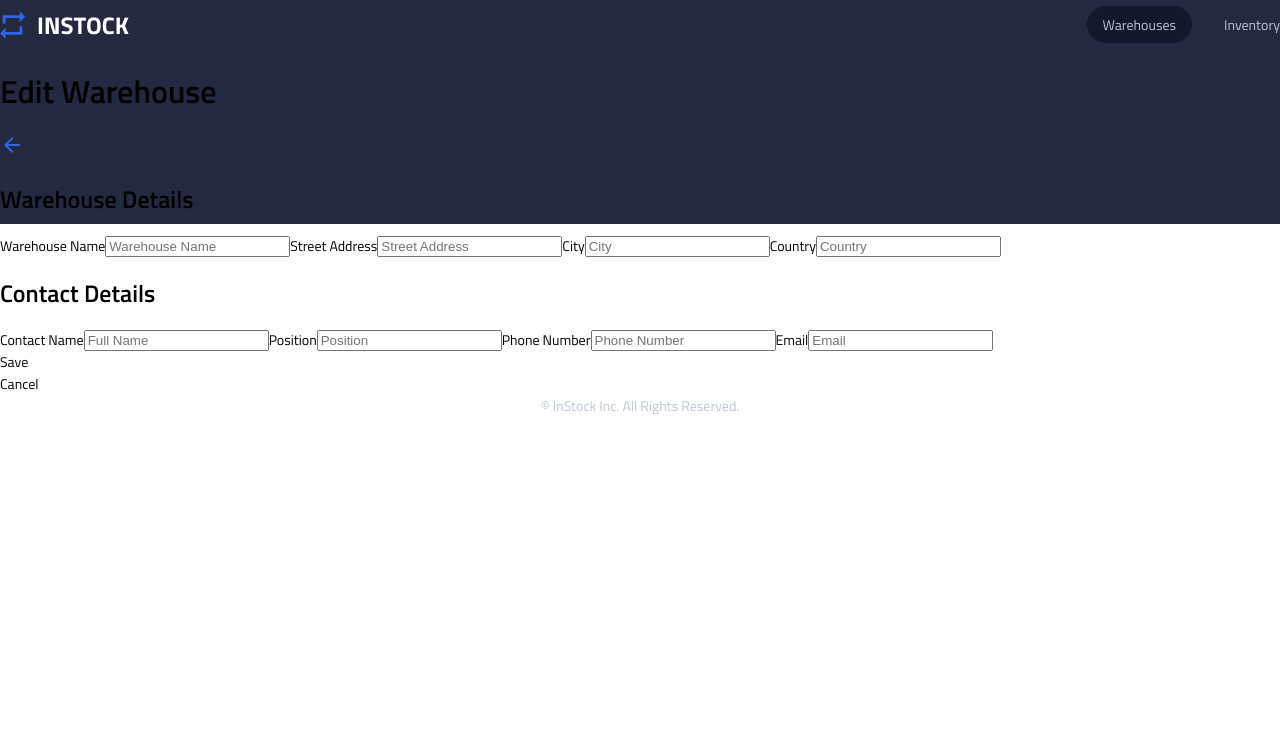
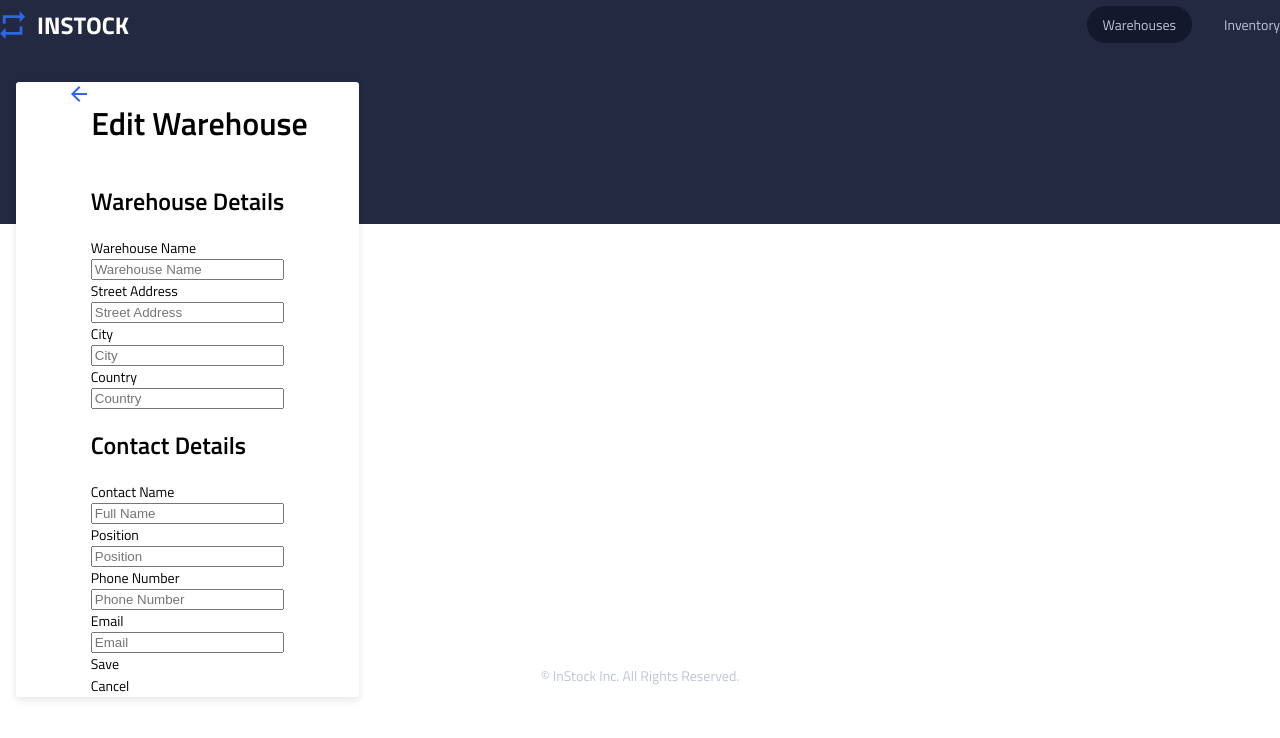
Before and after one commit to Muudy12/golden-lions-InStock, a React (Vite) app: page /warehouses/1/edit in a window 1280 px wide. Shown: the top 738 px of the page. Built offline with nearby package versions, Linux system fonts and the light colour scheme; a web font is replaced by a local one.

Commit message:
Add initial styling to warehouse edit page

```diff
--- a/src/pages/Warehouses/EditWarehouse/EditWarehouse.jsx
+++ b/src/pages/Warehouses/EditWarehouse/EditWarehouse.jsx
@@ -7,8 +7,8 @@ function EditWarehouse() {
   return (
     <div className="edit">
       <div className="edit__header">
+        <ReactSVG className="edit__header-icon" src={ArrowBackIcon} />
         <h1 className="edit__header-title">Edit Warehouse</h1>
-        <ReactSVG className="edit__header-icon" src={ArrowBackIcon} />
       </div>
       <form className="edit__form">
         <div className="edit__form-warehouse">
@@ -46,13 +46,6 @@ function EditWarehouse() {
             name="country"
           />
         </div>
-
-
-
-
-
-
-
         <div className="edit__form-contact">
         <h2 className="edit__form-contact-title">Contact Details</h2>
           <label className="edit__form-contact-label" htmlFor="edit__form-contact-name">Contact Name</label>
@@ -63,7 +56,6 @@ function EditWarehouse() {
             placeholder="Full Name"
             name="name"
           />
-
           <label className="edit__form-contact-label" htmlFor="edit__form-contact-position">Position</label>
           <input
             className="edit__form-contact-position"
@@ -72,7 +64,6 @@ function EditWarehouse() {
             placeholder="Position"
             name="position"
           />
-
           <label className="edit__form-contact-label" htmlFor="edit__form-contact-phone">Phone Number</label>
           <input
             className="edit__form-contact-phone"
@@ -81,7 +72,6 @@ function EditWarehouse() {
             placeholder="Phone Number"
             name="phone"
           />
-
           <label className="edit__form-contact-label" htmlFor="edit__form-contact-email">Email</label>
           <input
             className="edit__form-contact-email"
@@ -95,7 +85,6 @@ function EditWarehouse() {
           <div className="edit__form-buttons-save">Save</div>
           <div className="edit__form-buttons-cancel">Cancel</div>
         </div>
-
       </form>
     </div >
   )
--- a/src/pages/Warehouses/EditWarehouse/EditWarehouse.scss
+++ b/src/pages/Warehouses/EditWarehouse/EditWarehouse.scss
@@ -0,0 +1,30 @@
+@import "../../../styles/global.scss";
+
+.edit{
+    display: flex;
+    flex-direction: column;
+    align-items: center;
+    background-color: $primary-white-color;
+    width: 21.438rem;
+    border-radius: 0.2rem;
+    box-shadow: 0 0.2rem 0.5rem 0 rgba($primary-text-color, 0.1);
+    position: relative;
+    left: 1rem;
+    top: 2rem;
+    &__header{
+        display: flex;
+        flex-direction: row;
+    }
+    &__form{
+        display: flex;
+        flex-direction: column;
+        &-warehouse{
+            display: flex;
+            flex-direction: column;
+        }
+        &-contact{
+            display: flex;
+            flex-direction: column;
+        }
+    }
+}
```
